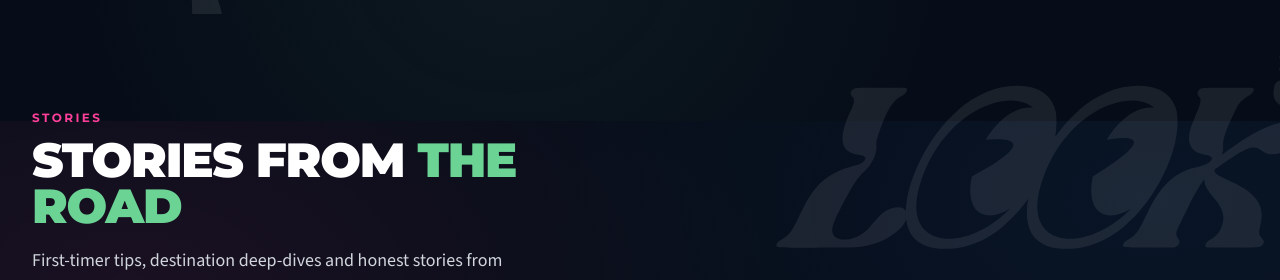
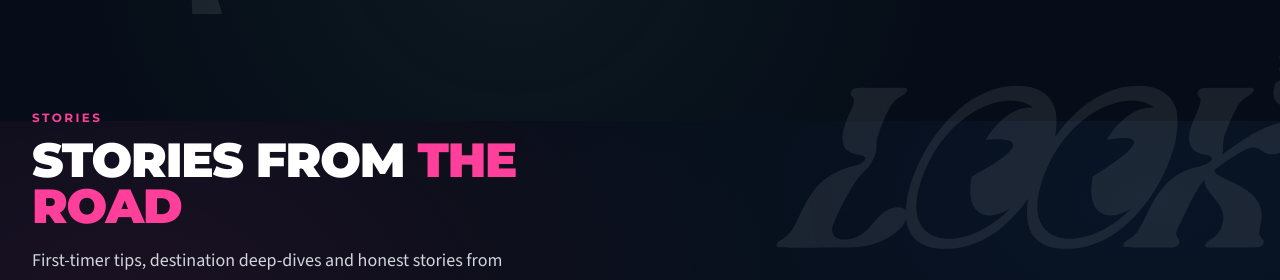
Before and after one commit to markpope8507/trutravels, a Next.js app: page / in a window 1280 px wide. Shown: the part 5479-5759 px from the top of the page. Built offline with nearby package versions, Linux system fonts and the light colour scheme.

Commit message:
Homepage stories: "The Road" accent green -> pink
Co-Authored-By: Claude Opus 4.8 (1M context) <noreply@anthropic.com>

```diff
--- a/src/app/page.tsx
+++ b/src/app/page.tsx
@@ -291,7 +291,7 @@ export default function HomePage() {
             <div className="max-w-lg">
               <p className="text-tru-pink text-xs font-bold uppercase tracking-[0.2em] mb-3 font-heading">Stories</p>
               <h2 className="text-3xl sm:text-5xl font-black text-white tracking-tight uppercase font-heading leading-[0.95] mb-4">
-                Stories From <span className="text-tru-green">The Road</span>
+                Stories From <span className="text-tru-pink">The Road</span>
               </h2>
               <p className="text-gray-300 text-base sm:text-lg leading-relaxed">
                 First-timer tips, destination deep-dives and honest stories from travellers and the Tru crew — long-reads to lose an afternoon in and video diaries to watch. The good, the unexpected and the unforgettable, straight from the road.
```
